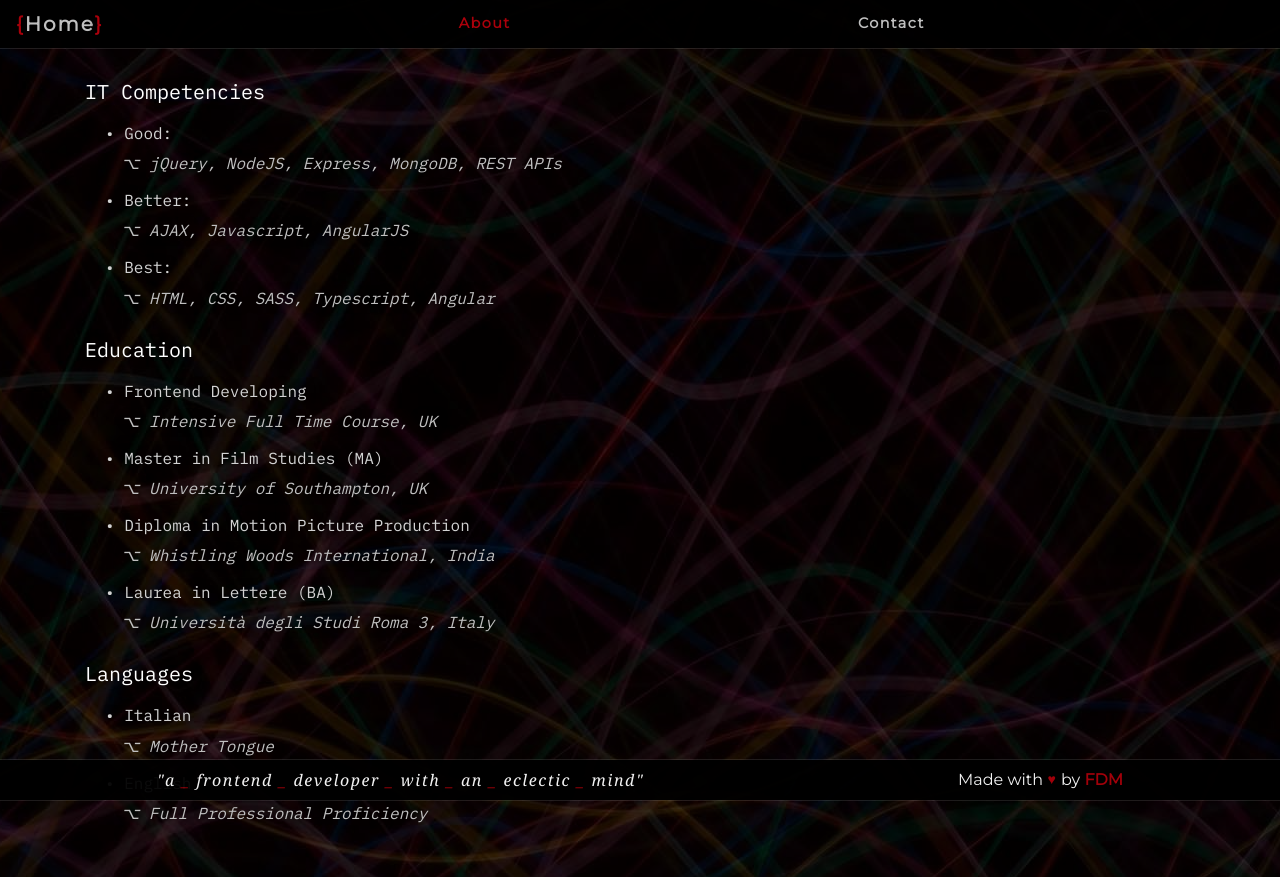
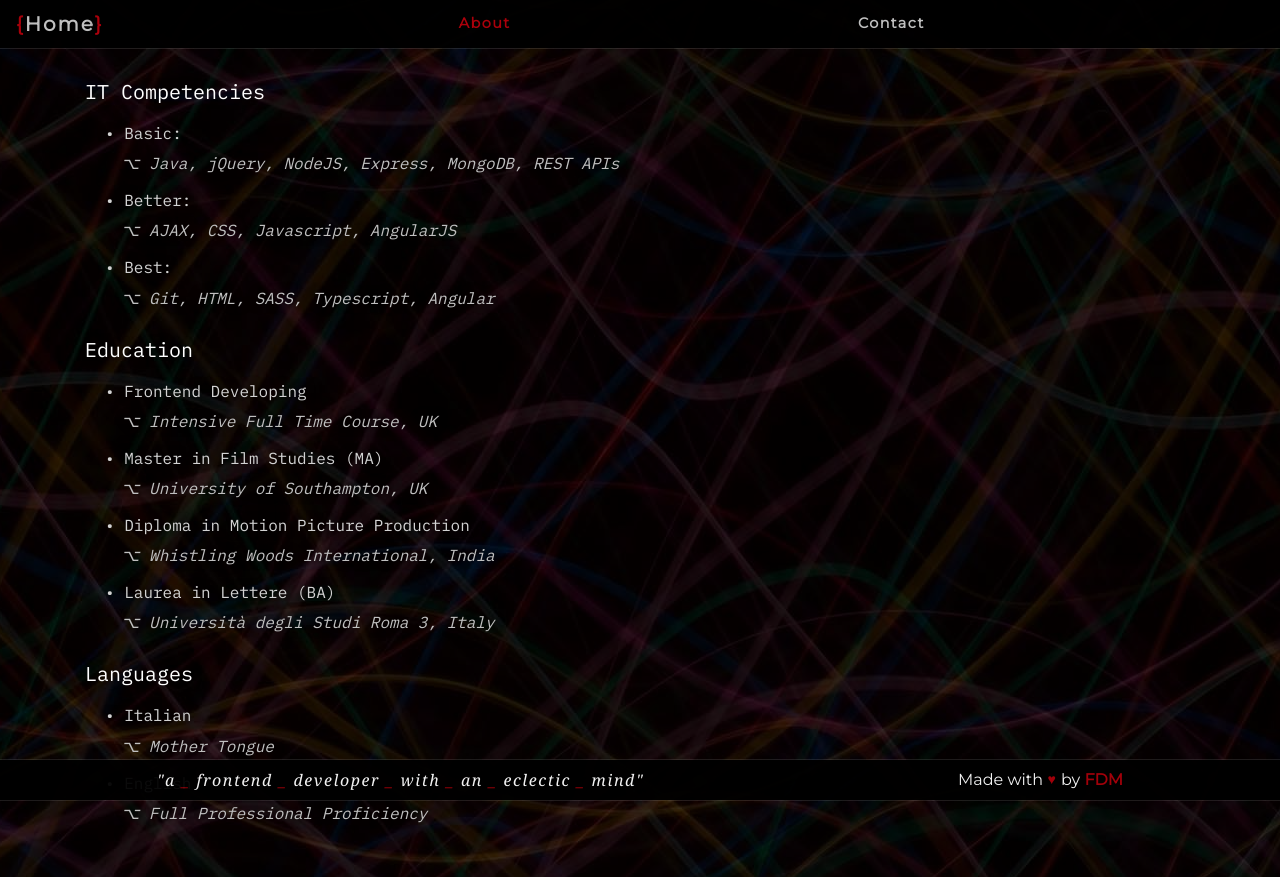
Before and after one commit to FDMcreative/FDMcoding, an Angular app: page /about in a window 1280 px wide. Built offline with nearby package versions, Linux system fonts and the light colour scheme.

Commit message:
added java git

```diff
--- a/src/app/about/about.component.html
+++ b/src/app/about/about.component.html
@@ -7,12 +7,12 @@
     <div class="list-group list-group-flush">
       <h5>IT Competencies</h5>
       <li class="list-group-item">
-        <h6><span>• </span>Good:</h6>
-        <p><span>⌥ </span>jQuery, NodeJS, Express, MongoDB, REST APIs</p>
+        <h6><span>• </span>Basic:</h6>
+        <p><span>⌥ </span>Java, jQuery, NodeJS, Express, MongoDB, REST APIs</p>
         <h6><span>• </span>Better:</h6>
-        <p><span>⌥ </span>AJAX, Javascript, AngularJS</p>
+        <p><span>⌥ </span>AJAX, CSS, Javascript, AngularJS</p>
         <h6><span>• </span>Best:</h6>
-        <p><span>⌥ </span>HTML, CSS, SASS, Typescript, Angular</p>
+        <p><span>⌥ </span>Git, HTML, SASS, Typescript, Angular</p>
       </li>
     </div>
 
```
